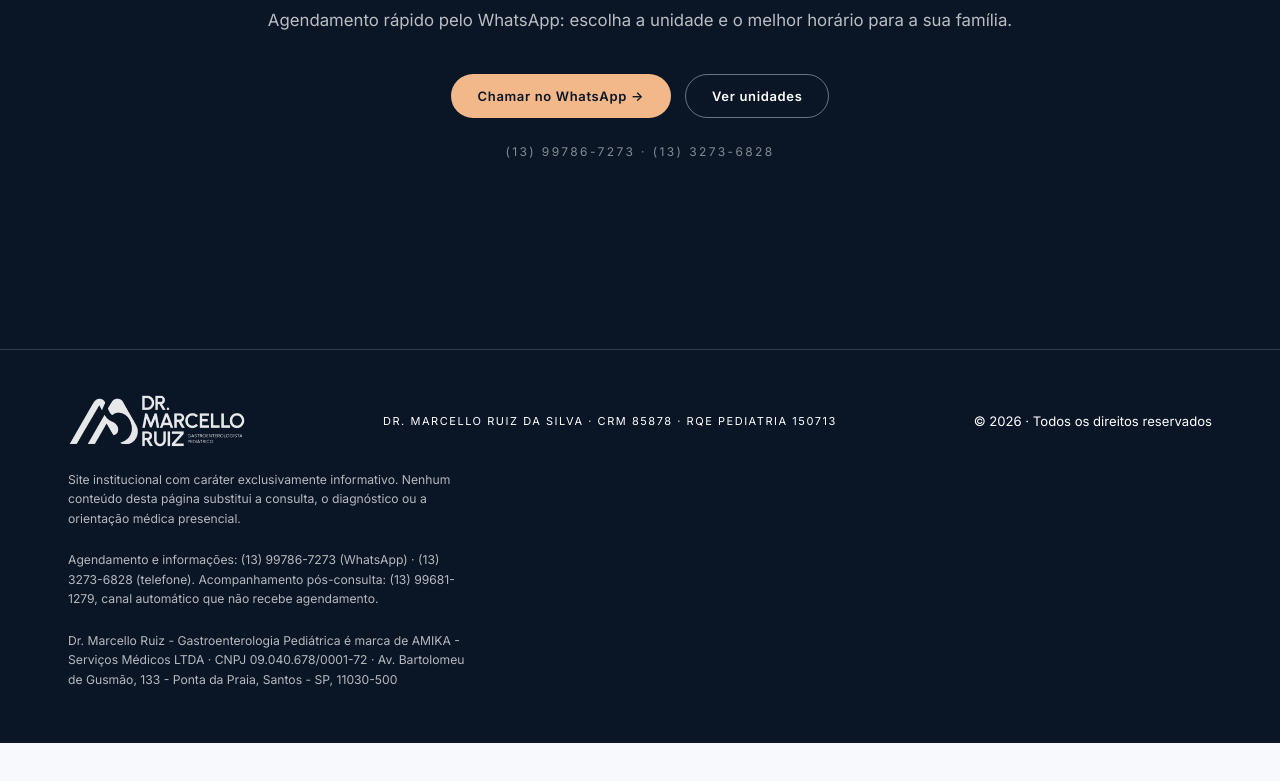
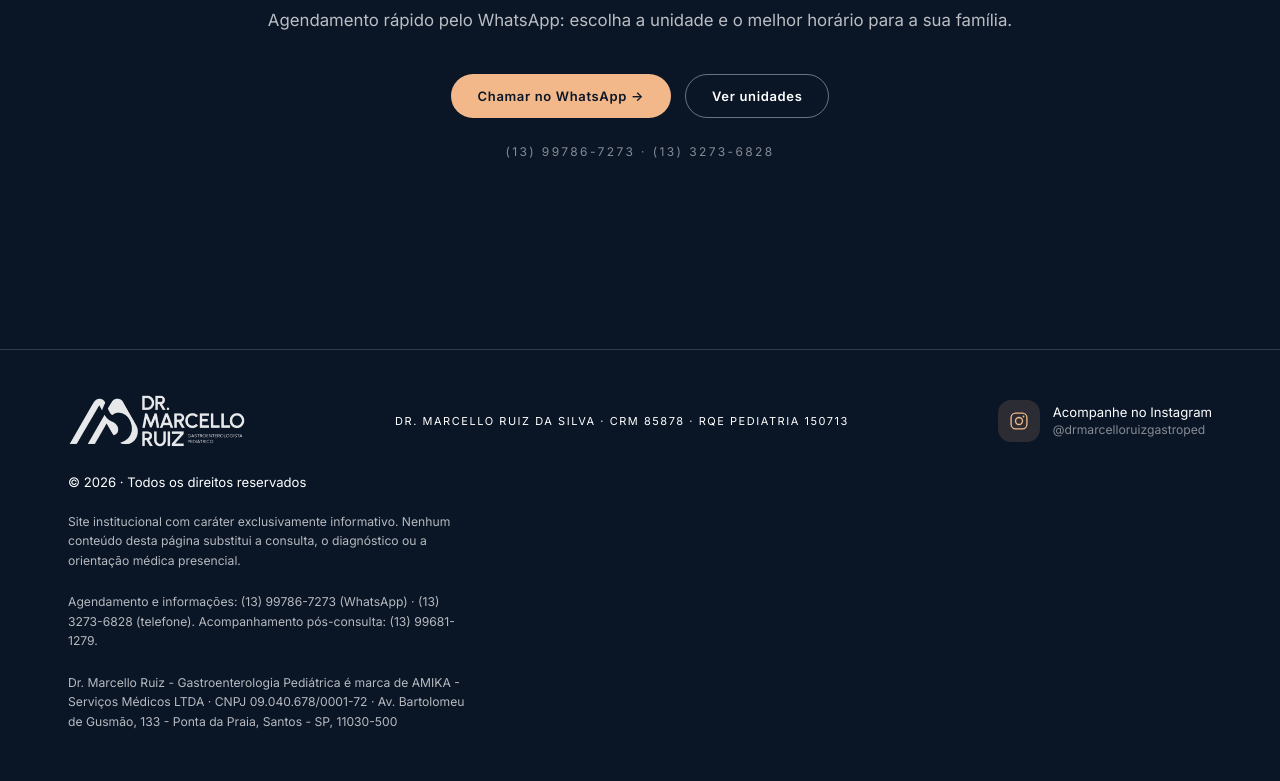
Before and after one commit to clinicamarcelloruiz/clinicamarcelloruiz.github.io, a website: page docs/index.html in a window 1280 px wide. Shown: the part 5954-6735 px from the top of the page. Before the commit the page ends 6697 px from the top, so only its background shows below. Drawn offline with Linux system fonts and the light colour scheme.

Commit message:
Atualizacao do site 06/09/2026

```diff
--- a/docs/index.html
+++ b/docs/index.html
@@ -175,6 +175,22 @@ footer .fgrid{display:flex;flex-wrap:wrap;gap:26px;justify-content:space-between
 footer img{height:54px;filter:brightness(0) invert(1);opacity:.9}
 footer .crm{letter-spacing:.14em;text-transform:uppercase;font-size:11px}
 footer .note{max-width:52ch;line-height:1.6;margin-top:22px;font-size:.76rem;opacity:.7}
+/* Instagram no rodape.
+   O convite vem antes do arroba de proposito: quem chegou ate aqui leu a
+   pagina inteira, e "Acompanhe" diz o que ha do outro lado melhor do que um
+   nome de perfil solto. O icone ganha area propria para virar um alvo
+   confortavel no celular - so o desenho seria pequeno demais para o dedo. */
+.social{display:inline-flex;align-items:center;gap:13px;text-decoration:none;
+  color:#fff;transition:opacity .2s}
+.social:hover{opacity:.82}
+.social .ig{display:inline-flex;align-items:center;justify-content:center;
+  width:42px;height:42px;border-radius:13px;flex:none;
+  background:rgba(242,184,138,.14);color:var(--peach);transition:background .2s}
+.social:hover .ig{background:rgba(242,184,138,.24)}
+.social svg{width:20px;height:20px}
+.social .txt{line-height:1.35}
+.social .txt b{display:block;font-weight:400;font-size:.82rem}
+.social .txt span{display:block;font-size:.76rem;color:rgba(255,255,255,.5)}
 
 /* ---------- responsivo ---------- */
 @media (max-width:1020px){
@@ -388,10 +404,25 @@ footer .note{max-width:52ch;line-height:1.6;margin-top:22px;font-size:.76rem;opa
     <div class="fgrid">
       <img src="assets/logo.webp" alt="Logo Dr. Marcello Ruiz">
       <span class="crm">Dr. Marcello Ruiz da Silva · CRM 85878 · RQE Pediatria 150713</span>
+      <a class="social" href="https://www.instagram.com/drmarcelloruizgastroped/"
+         target="_blank" rel="noopener" aria-label="Instagram do Dr. Marcello Ruiz">
+        <span class="ig">
+          <svg viewBox="0 0 24 24" fill="none" stroke="currentColor" stroke-width="1.6"
+               stroke-linecap="round" stroke-linejoin="round" aria-hidden="true">
+            <rect x="2.5" y="2.5" width="19" height="19" rx="5.5"/>
+            <circle cx="12" cy="12" r="4.2"/>
+            <circle cx="17.4" cy="6.6" r="1.1" fill="currentColor" stroke="none"/>
+          </svg>
+        </span>
+        <span class="txt">
+          <b>Acompanhe no Instagram</b>
+          <span>@drmarcelloruizgastroped</span>
+        </span>
+      </a>
       <span>© <span id="yy">2026</span> · Todos os direitos reservados</span>
     </div>
     <p class="note">Site institucional com caráter exclusivamente informativo. Nenhum conteúdo desta página substitui a consulta, o diagnóstico ou a orientação médica presencial.</p>
-    <p class="note">Agendamento e informações: (13) 99786-7273 (WhatsApp) · (13) 3273-6828 (telefone). Acompanhamento pós-consulta: (13) 99681-1279, canal automático que não recebe agendamento.</p>
+    <p class="note">Agendamento e informações: (13) 99786-7273 (WhatsApp) · (13) 3273-6828 (telefone). Acompanhamento pós-consulta: (13) 99681-1279.</p>
     <p class="note">Dr. Marcello Ruiz - Gastroenterologia Pediátrica é marca de AMIKA - Serviços Médicos LTDA · CNPJ 09.040.678/0001-72 · Av. Bartolomeu de Gusmão, 133 - Ponta da Praia, Santos - SP, 11030-500</p>
   </div>
 </footer>
```
Also changed, not shown: template.html (+32 -1 lines).
